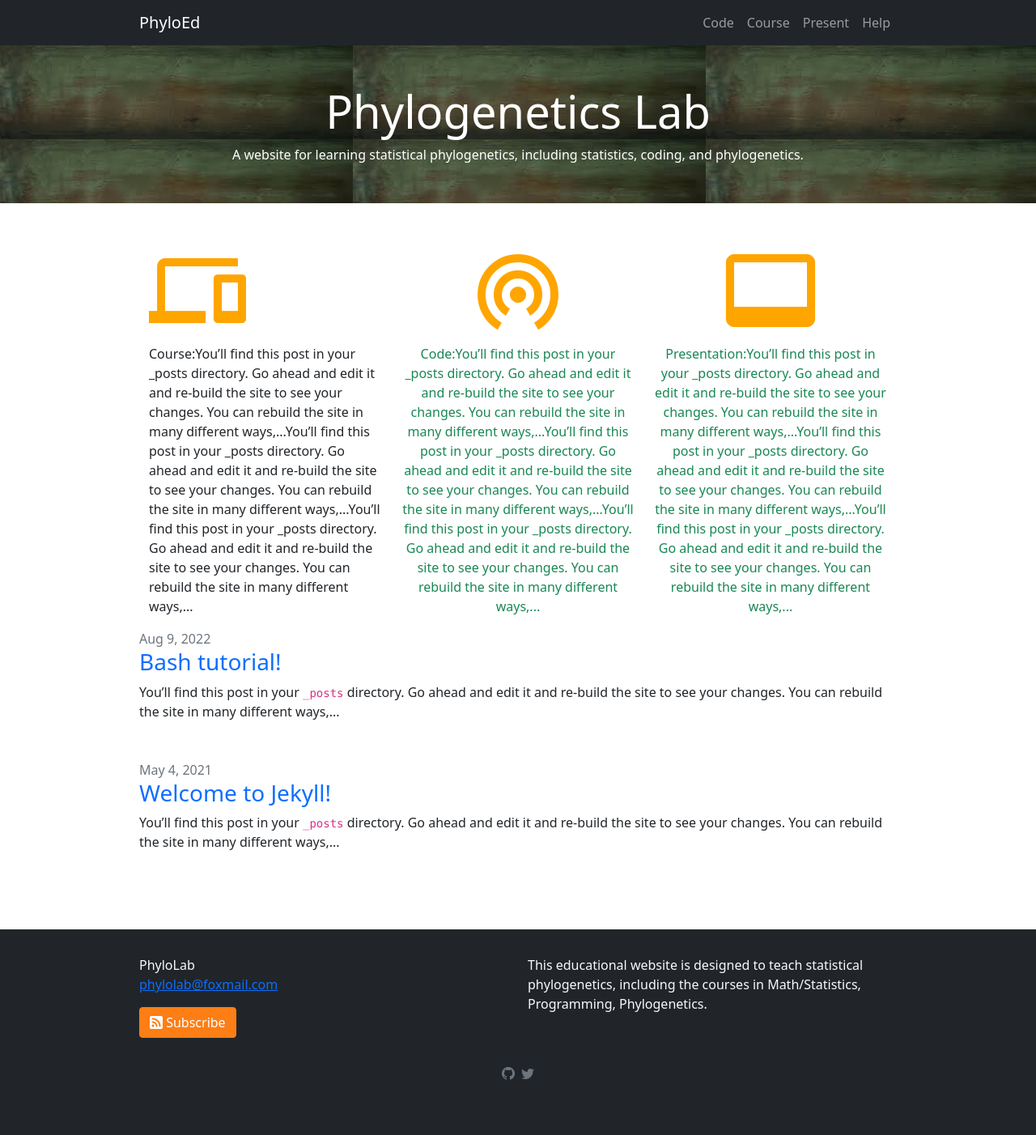
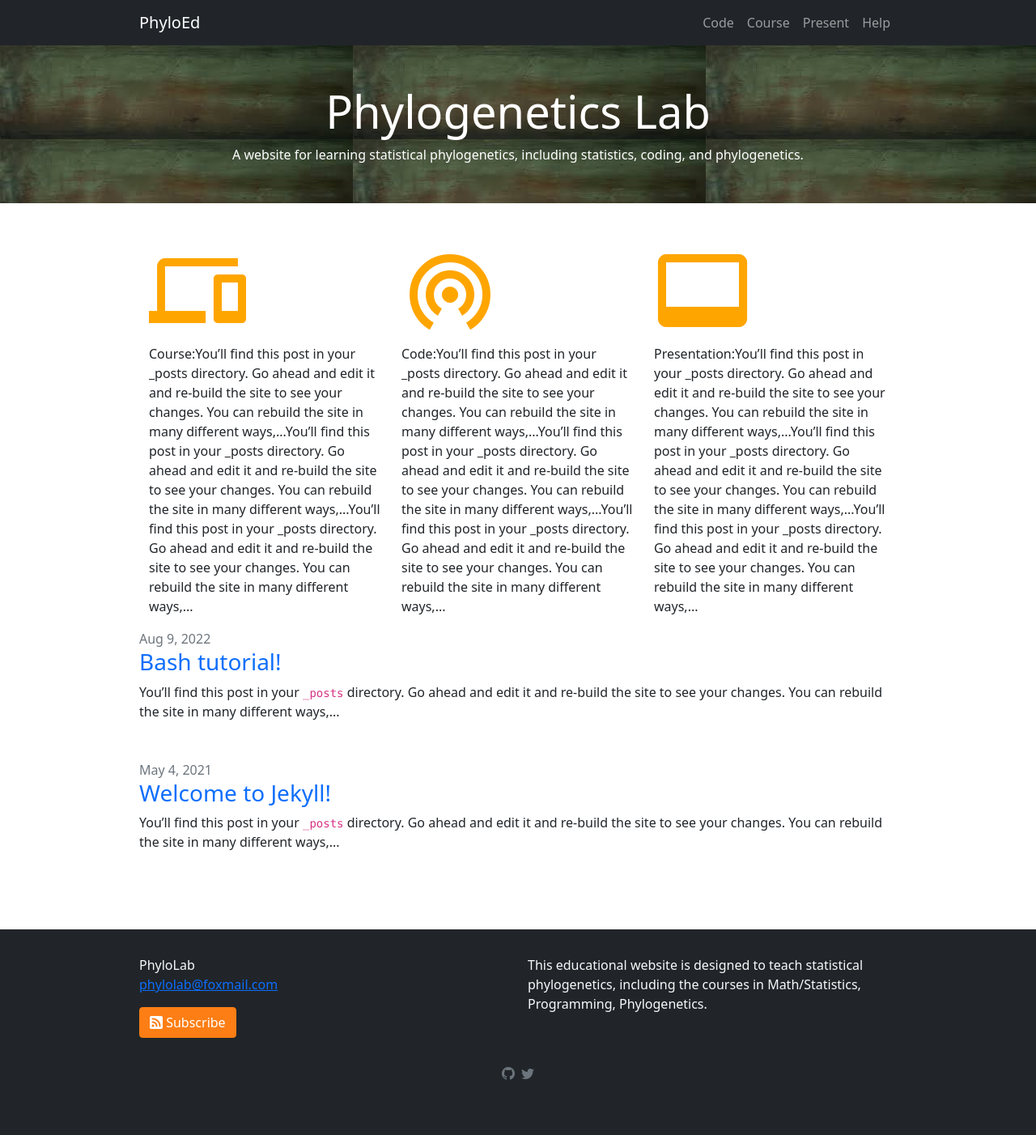
Before and after one commit to lliu1871/PhyEd, a Jekyll site: the page built from index.markdown, in a window 1280 px wide. Shown: the whole page at 81% size. Built offline with Jekyll 4.4.1, drawn with Linux system fonts in a browser that asks for light colours.

Commit message:
Update index.markdown

```diff
--- a/index.markdown
+++ b/index.markdown
@@ -12,13 +12,13 @@ layout: home
       </a>
       <p>Course:You’ll find this post in your _posts directory. Go ahead and edit it and re-build the site to see your changes. You can rebuild the site in many different ways,...You’ll find this post in your _posts directory. Go ahead and edit it and re-build the site to see your changes. You can rebuild the site in many different ways,...You’ll find this post in your _posts directory. Go ahead and edit it and re-build the site to see your changes. You can rebuild the site in many different ways,...</p>
     </div>
-    <div class="col-sm-4 text-center text-success">
+    <div class="col-sm-4">
       <a href="https://teach.phylolab.net/course">
       <i class="material-icons" style="font-size:120px;color:orange;">wifi_tethering</i>
       </a>
       <p>Code:You’ll find this post in your _posts directory. Go ahead and edit it and re-build the site to see your changes. You can rebuild the site in many different ways,...You’ll find this post in your _posts directory. Go ahead and edit it and re-build the site to see your changes. You can rebuild the site in many different ways,...You’ll find this post in your _posts directory. Go ahead and edit it and re-build the site to see your changes. You can rebuild the site in many different ways,...</p>
     </div>
-    <div class="col-sm-4 text-center text-success">
+    <div class="col-sm-4">
       <a href="https://teach.phylolab.net/course">
       <i class="material-icons" style="font-size:120px;color:orange;">video_label</i>
       </a>
```
